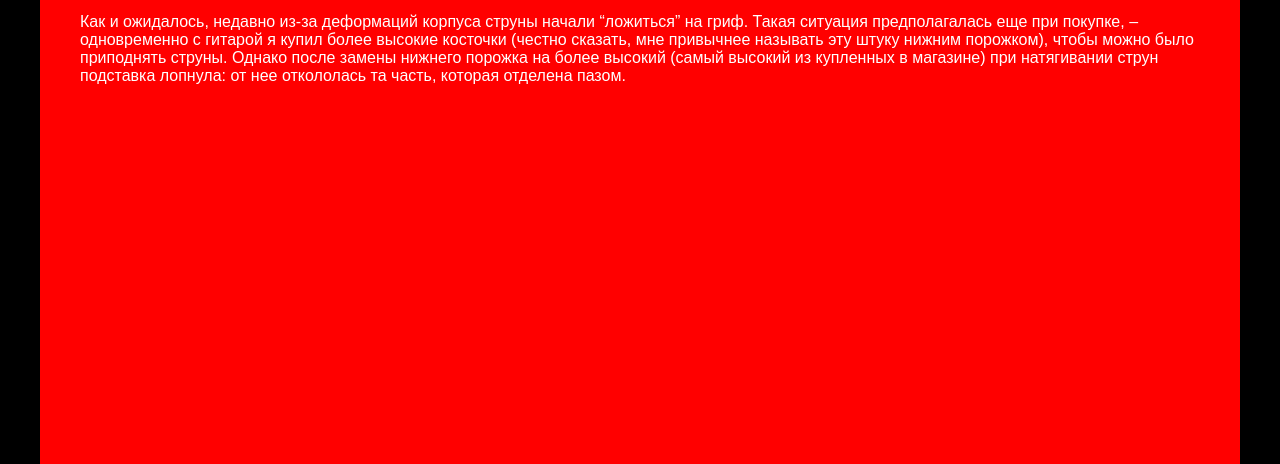
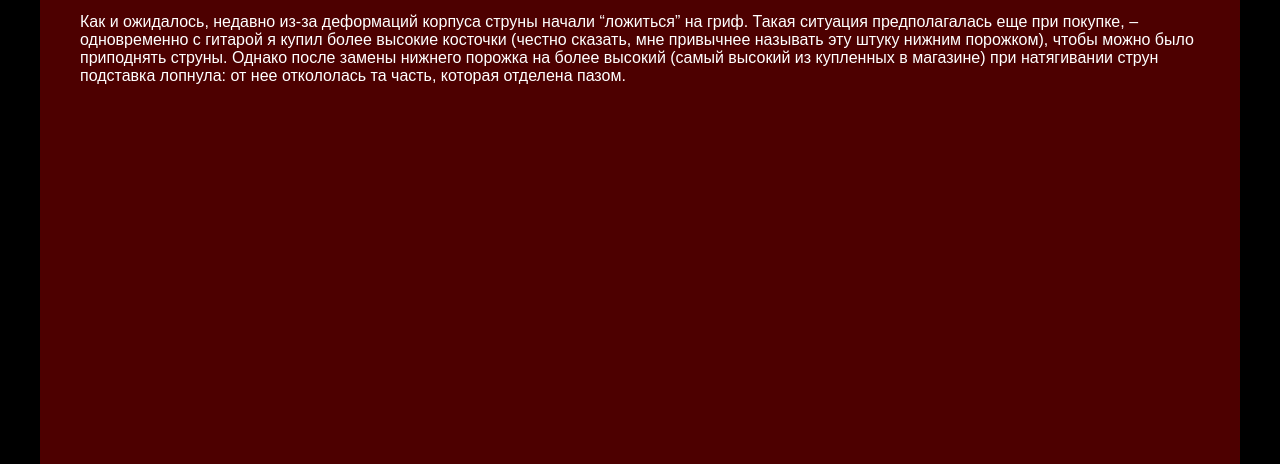
Before and after one commit to AlekseyFedorov27/canvas, a plain HTML site: page index.html in a window 1280 px wide. Shown: the part 336-800 px from the top of the page. Drawn offline with nearby package versions, Linux system fonts and the light colour scheme.

Commit message:
Update index.html

```diff
--- a/index.html
+++ b/index.html
@@ -34,7 +34,7 @@
             z-index: -1;
             max-width: 1200px;
             overflow: hidden;
-
+            opacity: .3;
         }
         canvas { width: 100px; height: 100px; }
     </style>
```
